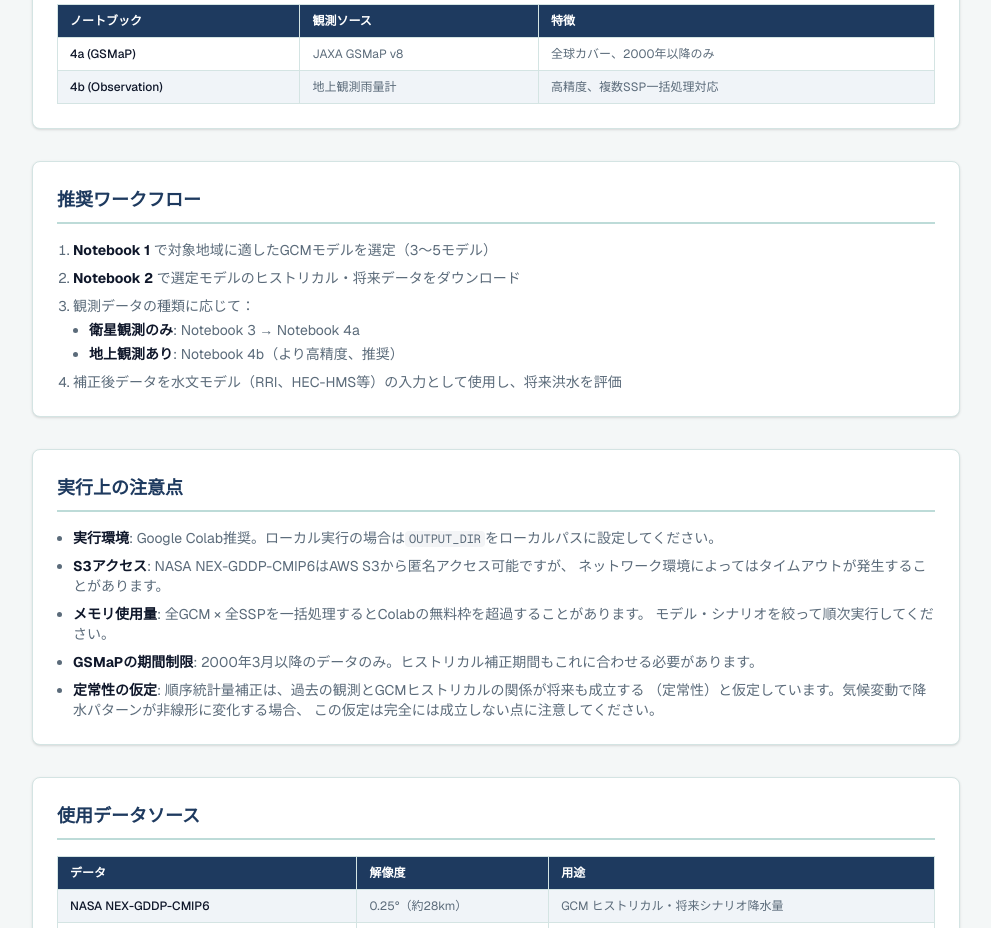
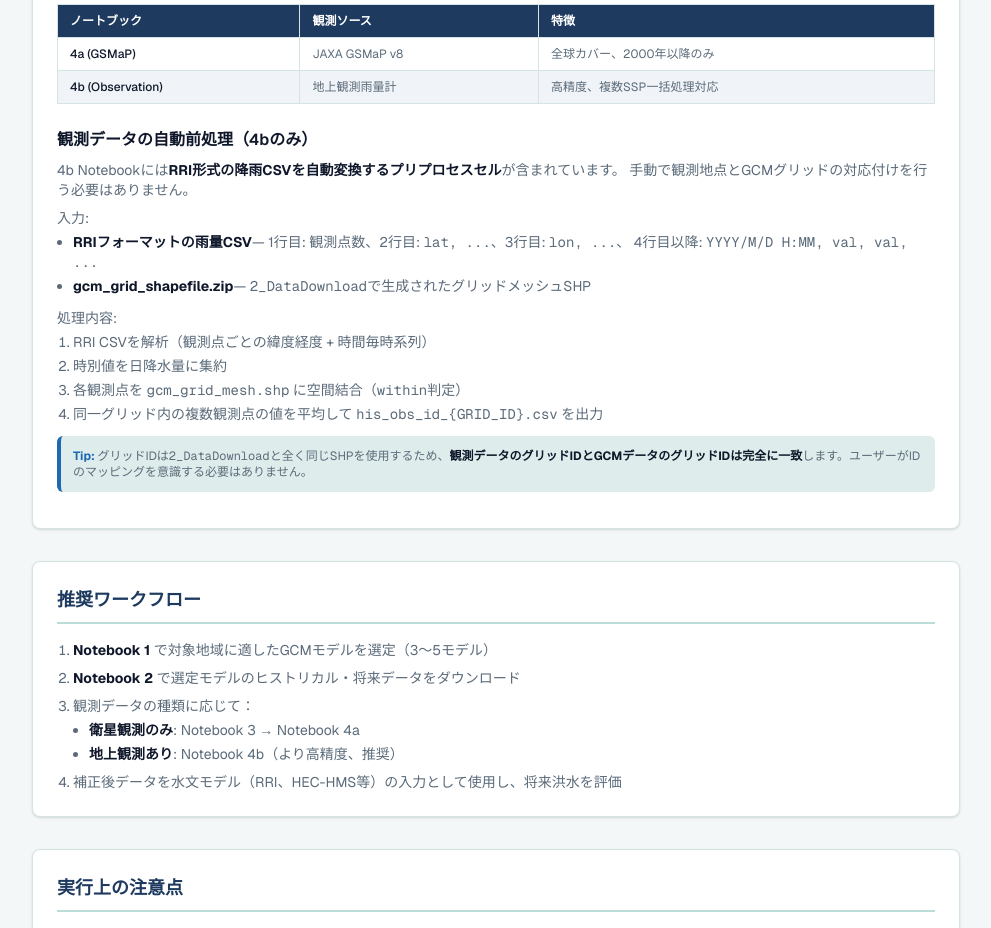
Before and after one commit to YutaKurihara/MyProject, a Next.js app: page /MyProject/gcm-downscaling in a window 1280 px wide. Shown: the part 5740-6668 px from the top of the page, without its empty margins (144-1135 px from the left). Built offline with nearby package versions, Linux system fonts and the light colour scheme.

Commit message:
Add RRI-format observation preprocess cell to 4b notebook with auto spatial join

```diff
--- a/app/gcm-downscaling/page.tsx
+++ b/app/gcm-downscaling/page.tsx
@@ -533,6 +533,37 @@ Rmse のスコア: =IF(C2<AVERAGE(C$2:C$35), 2, 0)`}
             </tbody>
           </table>
         </div>
+
+        <h3 className="mt-6 mb-2 font-semibold text-foreground">観測データの自動前処理（4bのみ）</h3>
+        <p className="text-sm text-muted">
+          4b Notebookには<strong className="text-foreground">RRI形式の降雨CSVを自動変換するプリプロセスセル</strong>
+          が含まれています。
+          手動で観測地点とGCMグリッドの対応付けを行う必要はありません。
+        </p>
+        <p className="mt-2 text-sm text-muted">入力:</p>
+        <ul className="ml-4 mt-1 list-disc space-y-1 text-sm text-muted">
+          <li>
+            <strong className="text-foreground">RRIフォーマットの雨量CSV</strong>
+            — 1行目: 観測点数、2行目: <code>lat, ...</code>、3行目: <code>lon, ...</code>、
+            4行目以降: <code>YYYY/M/D H:MM, val, val, ...</code>
+          </li>
+          <li>
+            <strong className="text-foreground">gcm_grid_shapefile.zip</strong>
+            — <code>2_DataDownload</code>で生成されたグリッドメッシュSHP
+          </li>
+        </ul>
+        <p className="mt-3 text-sm text-muted">処理内容:</p>
+        <ol className="ml-4 mt-1 list-decimal space-y-1 text-sm text-muted">
+          <li>RRI CSVを解析（観測点ごとの緯度経度 + 時間毎時系列）</li>
+          <li>時別値を日降水量に集約</li>
+          <li>各観測点を <code>gcm_grid_mesh.shp</code> に空間結合（<code>within</code>判定）</li>
+          <li>同一グリッド内の複数観測点の値を平均して <code>his_obs_id_&#123;GRID_ID&#125;.csv</code> を出力</li>
+        </ol>
+        <Tip>
+          グリッドIDは<code>2_DataDownload</code>と全く同じSHPを使用するため、
+          <strong className="text-foreground">観測データのグリッドIDとGCMデータのグリッドIDは完全に一致</strong>
+          します。ユーザーがIDのマッピングを意識する必要はありません。
+        </Tip>
       </Section>
 
       {/* ===== 推奨ワークフロー ===== */}
```
Also changed, not shown: 2 other files (tests, documents, lock files or other folders).
